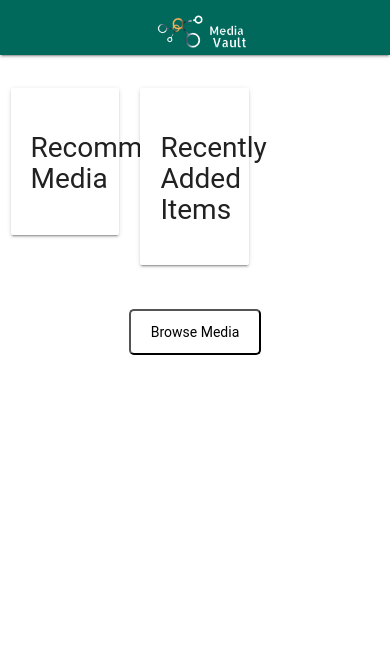
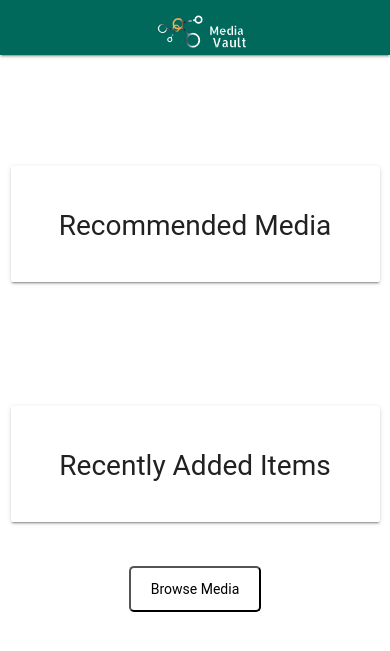
Before and after one commit to iiitv/mediavault, a Django app: template mediavault/web/templates/home.html in a window 390 px wide. Shown: the part 93-744 px from the top of the page. Run offline with Django 3.2, Linux system fonts and the light colour scheme; the template is opened without the code that fills it, so the values that code supplies are empty; some libraries are stand-ins or nearby versions; some web fonts are replaced.

Commit message:
Added flexible layout in cards in home page

```diff
--- a/mediavault/web/static/css/home.css
+++ b/mediavault/web/static/css/home.css
@@ -204,3 +204,11 @@
 }
 
 }
+
+@media screen and (max-width: 1024px) {
+
+
+    .col .s4 .m4 {
+
+    }
+}
--- a/mediavault/web/templates/home.html
+++ b/mediavault/web/templates/home.html
@@ -52,8 +52,8 @@
   </nav>
 
 <div class="row">
-      <div class="col s4 m4 offset-m2">
-        <div class="card-panel teal">
+      <div class="col s12 m6 l4 offset-l2">
+        <div class="card-panel teal" id="card1">
             <h2>Recommended Media</h2>
           <ol class="list">
               {% for i in suggestions %}
@@ -62,8 +62,8 @@
           </ol>
         </div>
       </div>
-     <div class="col s4 m4">
-        <div class="card-panel teal">
+     <div class="col s12 m6 l4">
+        <div class="card-panel teal" id="card2">
             <h2>Recently Added Items</h2>
            <ol class="list">
                {% for i in latest %}
```
